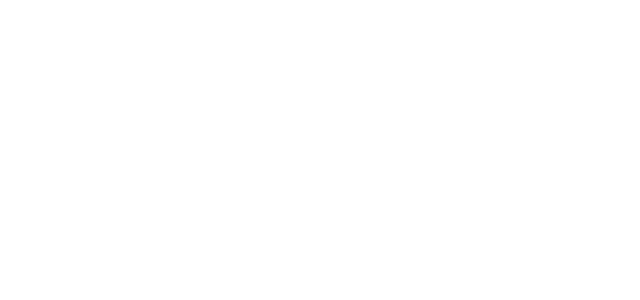
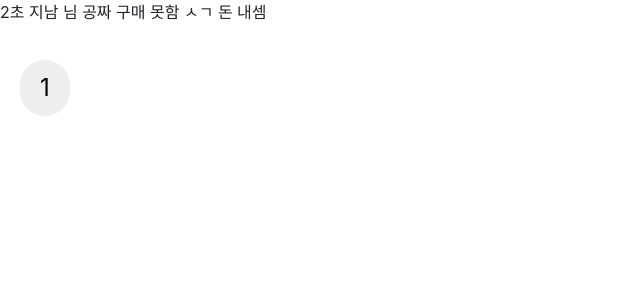
Before and after one commit to wangkodok/React-Study, a React (Create React App) app in the folder shop/: page /About/location in a window 1280 px wide. Before the commit this address had no page. Shown: the top 300 px of the page, without its empty margins (0-640 px from the left). Built offline with nearby package versions, Linux system fonts and the light colour scheme.

Commit message:
리액트 useEffect( ) 코드 복습

```diff
--- /dev/null
+++ b/shop/src/ReactStudy/ReactStudy.jsx
@@ -0,0 +1,50 @@
+import React, { useEffect } from "react";
+import { useState }  from "react";
+import StyleReactStudy from "../ReactStudy/ReactStudy.module.css"
+
+/**
+ * useEffect 쉽게 정리하기
+ * - "useEffect(function() {})" 는 html 렌더링 후 실행, 재렌더링할 때, 값이 변하니까 재렌더링해서 실행
+ * - "useEffect(function() {}, [variable])" 는 variable의 값이 변하면 실행 그리고 variable 에서 빈 값 [] 넣으면 한 번만 실행
+ * - "useEffect(function() { return function() {} }, [variable])" 는 동작 전에 실행할 때 그리고 기존에 있는 코드 제거할 때 그리고 특이 사항 처음에는 실행하지 않고 삭제, 재렌더링할 때 실행
+ */
+
+function Click() {
+    let [text, setText] = useState(true);
+    let [count, setCount] = useState(1);
+    let [test, setTest] = useState('');
+
+    // console.log('시작');
+
+    useEffect(function() {
+        console.log('재렌더링');
+        let time = setTimeout(function() {
+            setText(false);
+            console.log('2초 이내에 사라지는 코드 성공?');
+        }, 2000);
+        return function() {
+            clearTimeout(time);
+            console.log('재렌더링 시작하기 전');
+        }
+    })
+
+    // console.log('끝');
+
+    return (
+        <>
+            {
+                text === true ?
+                <p>2초 동안 구매하면 공짜~</p> :
+                <p>2초 지남 님 공짜 구매 못함 ㅅㄱ 돈 내셈</p>
+            }
+            <button className={StyleReactStudy.countDown} onClick={function() {
+                setCount(count + 1)
+                setTest('ok');
+                console.log('클릭');
+            }}>{count}</button>
+            <p>{test}</p>
+        </>
+    )
+}
+
+export default Click;
--- /dev/null
+++ b/shop/src/ReactStudy/ReactStudy.module.css
@@ -0,0 +1,9 @@
+@charset "utf-8";
+
+.countDown {
+    padding: 10px 20px;
+    margin: 20px 0 0 20px;
+    background-color: #eee;
+    font-size: 24px;
+    border-radius: 28px;
+}
--- a/shop/src/index.js
+++ b/shop/src/index.js
@@ -5,14 +5,15 @@ import App from './App';
 import reportWebVitals from './reportWebVitals';
 
 // import Shop from './shoppingmall/Shop'
-import StudyTest from './study/StudyTest';
+// import StudyTest from './study/StudyTest';
+import ReactStudy from './ReactStudy/ReactStudy';
 import { BrowserRouter } from 'react-router-dom';
 
 const root = ReactDOM.createRoot(document.getElementById('root'));
 root.render(
   // <React.StrictMode>
     <BrowserRouter>
-      <StudyTest />
+      <ReactStudy />
     </BrowserRouter>
   // </React.StrictMode>
 );
```
